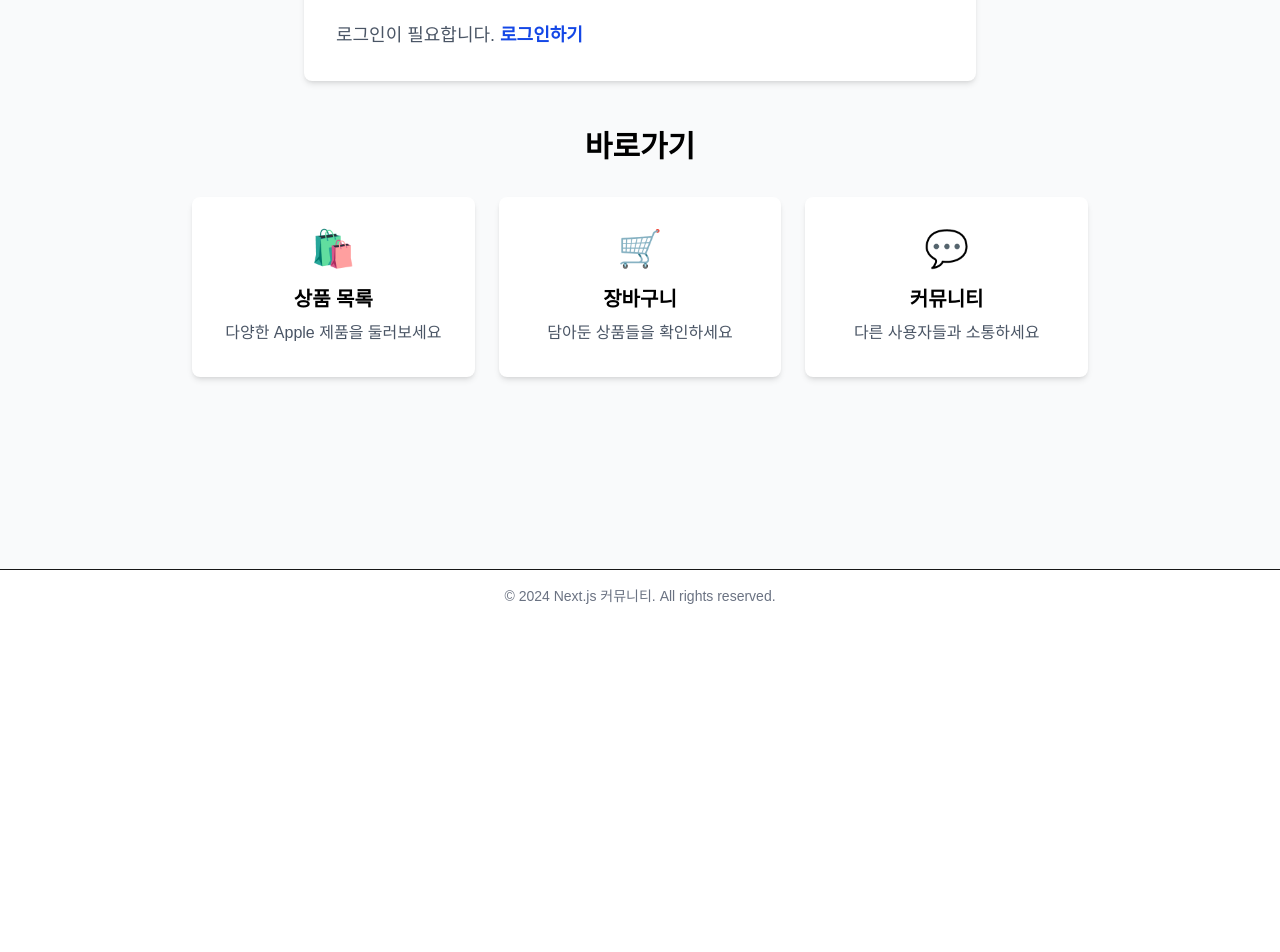
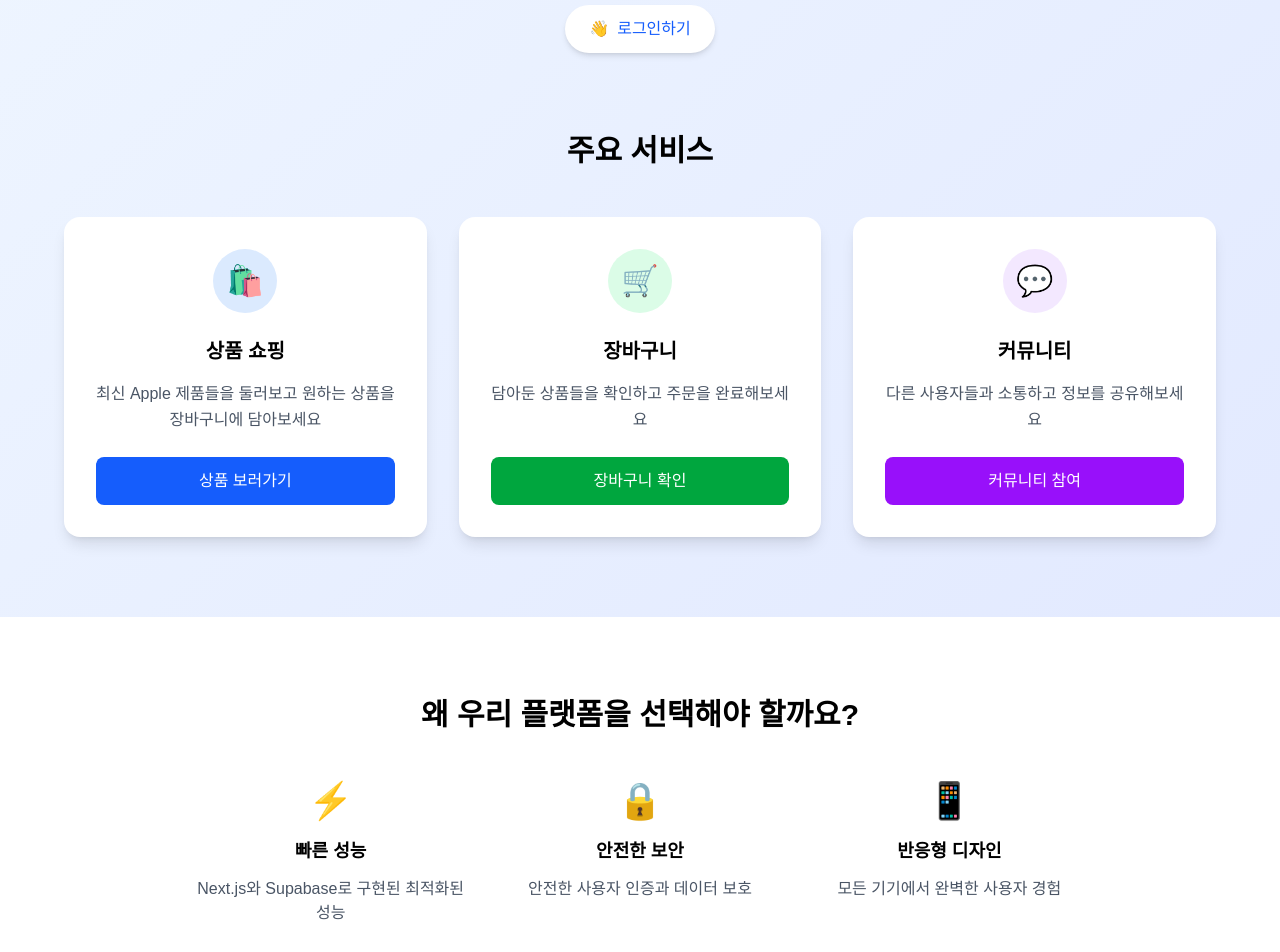
Before and after one commit to zeroskill2400/next-community-exam, a Next.js app: page / in a window 1280 px wide. Shown: the part 300-1252 px from the top of the page. Before the commit the page ends 922 px from the top, so only its background shows below. Built offline with nearby package versions, Linux system fonts and the light colour scheme; no server answers.

Commit message:
메인페이지 수정

```diff
--- a/src/app/page.tsx
+++ b/src/app/page.tsx
@@ -16,50 +16,38 @@ export default function Home() {
   }, []);
 
   return (
-    <div className="w-full min-h-screen bg-gray-50 py-8">
-      <div className="w-full px-4 sm:px-6 lg:px-8">
-        {/* 헤더 섹션 */}
-        <div className="text-center mb-12">
-          <h1 className="text-4xl font-bold text-black mb-4">
+    <div className="w-full min-h-screen bg-gradient-to-br from-blue-50 to-indigo-100">
+      {/* 히어로 섹션 */}
+      <div className="w-full px-4 sm:px-6 lg:px-8 pt-16 pb-20">
+        <div className="text-center max-w-4xl mx-auto">
+          <h1 className="text-5xl md:text-6xl font-bold text-black mb-6">
             Next.js 커뮤니티
           </h1>
-          <p className="text-gray-600 text-lg">
-            Next.js와 Supabase로 만든 커뮤니티 플랫폼
+          <p className="text-xl text-gray-800 mb-8 max-w-2xl mx-auto">
+            최신 기술로 구현된 쇼핑몰과 커뮤니티 플랫폼에서 다양한 제품을
+            만나보고 소통해보세요
           </p>
-        </div>
 
-        {/* 사용자 정보 섹션 */}
-        <div className="max-w-2xl mx-auto mb-12">
-          <div className="bg-white p-8 rounded-lg shadow-md">
-            <h2 className="text-2xl font-bold text-black mb-6">사용자 정보</h2>
-
+          {/* 사용자 상태 표시 */}
+          <div className="inline-flex items-center bg-white px-6 py-3 rounded-full shadow-md">
             {isLoading ? (
-              <div className="text-blue-600 text-lg font-medium">
-                ⏳ 로딩 중...
+              <div className="flex items-center text-blue-600">
+                <div className="animate-spin rounded-full h-4 w-4 border-b-2 border-blue-600 mr-2"></div>
+                로딩 중...
               </div>
             ) : user ? (
-              <div className="space-y-4">
-                <div className="text-green-700 text-lg font-bold">
-                  ✅ 로그인된 사용자:
-                </div>
-                <div className="bg-gray-50 p-4 rounded-md">
-                  <p className="text-black">
-                    <strong>Email:</strong> {user.email}
-                  </p>
-                  <p className="text-black">
-                    <strong>ID:</strong> {user.id}
-                  </p>
-                </div>
-                <div className="text-sm text-blue-600">
-                  💾 localStorage에서 즉시 로드됨 (persist)
-                </div>
+              <div className="flex items-center text-green-700">
+                <span className="font-medium text-black">{user.email}</span>
+                <span className="ml-2 text-sm text-gray-600">
+                  님 환영합니다
+                </span>
               </div>
             ) : (
-              <div className="text-gray-600 text-lg">
-                로그인이 필요합니다.{" "}
+              <div className="text-gray-700">
+                <span className="mr-2">👋</span>
                 <a
                   href="/login"
-                  className="text-blue-700 hover:text-blue-900 font-semibold"
+                  className="text-blue-600 hover:text-blue-800 font-medium"
                 >
                   로그인하기
                 </a>
@@ -67,45 +55,115 @@ export default function Home() {
             )}
           </div>
         </div>
+      </div>
 
-        {/* 바로가기 섹션 */}
-        <div className="max-w-4xl mx-auto">
-          <h2 className="text-3xl font-bold text-black mb-8 text-center">
-            바로가기
+      {/* 주요 기능 섹션 */}
+      <div className="w-full px-4 sm:px-6 lg:px-8 pb-20">
+        <div className="max-w-6xl mx-auto">
+          <h2 className="text-3xl font-bold text-black text-center mb-12">
+            주요 서비스
           </h2>
-          <div className="grid grid-cols-1 md:grid-cols-3 gap-6">
-            <a
-              href="/products"
-              className="bg-white p-8 rounded-lg shadow-md hover:shadow-lg transition-shadow text-center group"
-            >
-              <div className="text-4xl mb-4">🛍️</div>
-              <h3 className="text-xl font-semibold text-black mb-2 group-hover:text-blue-600 transition-colors">
-                상품 목록
+
+          <div className="grid grid-cols-1 md:grid-cols-2 lg:grid-cols-3 gap-8">
+            {/* 상품 쇼핑 */}
+            <div className="bg-white rounded-2xl p-8 shadow-lg hover:shadow-xl transition-all duration-300 hover:-translate-y-1">
+              <div className="w-16 h-16 bg-blue-100 rounded-full flex items-center justify-center mb-6 mx-auto">
+                <span className="text-3xl">🛍️</span>
+              </div>
+              <h3 className="text-xl font-bold text-black text-center mb-4">
+                상품 쇼핑
               </h3>
-              <p className="text-gray-600">다양한 Apple 제품을 둘러보세요</p>
-            </a>
+              <p className="text-gray-600 text-center mb-6 leading-relaxed">
+                최신 Apple 제품들을 둘러보고 원하는 상품을 장바구니에 담아보세요
+              </p>
+              <a
+                href="/products"
+                className="block w-full bg-blue-600 text-white text-center py-3 rounded-lg font-medium hover:bg-blue-700 transition-colors"
+              >
+                상품 보러가기
+              </a>
+            </div>
 
-            <a
-              href="/cart"
-              className="bg-white p-8 rounded-lg shadow-md hover:shadow-lg transition-shadow text-center group"
-            >
-              <div className="text-4xl mb-4">🛒</div>
-              <h3 className="text-xl font-semibold text-black mb-2 group-hover:text-blue-600 transition-colors">
+            {/* 장바구니 */}
+            <div className="bg-white rounded-2xl p-8 shadow-lg hover:shadow-xl transition-all duration-300 hover:-translate-y-1">
+              <div className="w-16 h-16 bg-green-100 rounded-full flex items-center justify-center mb-6 mx-auto">
+                <span className="text-3xl">🛒</span>
+              </div>
+              <h3 className="text-xl font-bold text-black text-center mb-4">
                 장바구니
               </h3>
-              <p className="text-gray-600">담아둔 상품들을 확인하세요</p>
-            </a>
+              <p className="text-gray-600 text-center mb-6 leading-relaxed">
+                담아둔 상품들을 확인하고 주문을 완료해보세요
+              </p>
+              <a
+                href="/cart"
+                className="block w-full bg-green-600 text-white text-center py-3 rounded-lg font-medium hover:bg-green-700 transition-colors"
+              >
+                장바구니 확인
+              </a>
+            </div>
 
-            <a
-              href="/community"
-              className="bg-white p-8 rounded-lg shadow-md hover:shadow-lg transition-shadow text-center group"
-            >
-              <div className="text-4xl mb-4">💬</div>
-              <h3 className="text-xl font-semibold text-black mb-2 group-hover:text-blue-600 transition-colors">
+            {/* 커뮤니티 */}
+            <div className="bg-white rounded-2xl p-8 shadow-lg hover:shadow-xl transition-all duration-300 hover:-translate-y-1 md:col-span-2 lg:col-span-1">
+              <div className="w-16 h-16 bg-purple-100 rounded-full flex items-center justify-center mb-6 mx-auto">
+                <span className="text-3xl">💬</span>
+              </div>
+              <h3 className="text-xl font-bold text-black text-center mb-4">
                 커뮤니티
               </h3>
-              <p className="text-gray-600">다른 사용자들과 소통하세요</p>
-            </a>
+              <p className="text-gray-600 text-center mb-6 leading-relaxed">
+                다른 사용자들과 소통하고 정보를 공유해보세요
+              </p>
+              <a
+                href="/community"
+                className="block w-full bg-purple-600 text-white text-center py-3 rounded-lg font-medium hover:bg-purple-700 transition-colors"
+              >
+                커뮤니티 참여
+              </a>
+            </div>
+          </div>
+        </div>
+      </div>
+
+      {/* 특징 소개 섹션 */}
+      <div className="w-full bg-white py-20">
+        <div className="w-full px-4 sm:px-6 lg:px-8">
+          <div className="max-w-4xl mx-auto text-center">
+            <h2 className="text-3xl font-bold text-black mb-12">
+              왜 우리 플랫폼을 선택해야 할까요?
+            </h2>
+
+            <div className="grid grid-cols-1 md:grid-cols-3 gap-8">
+              <div className="text-center">
+                <div className="text-4xl mb-4">⚡</div>
+                <h3 className="text-lg font-semibold text-black mb-3">
+                  빠른 성능
+                </h3>
+                <p className="text-gray-600">
+                  Next.js와 Supabase로 구현된 최적화된 성능
+                </p>
+              </div>
+
+              <div className="text-center">
+                <div className="text-4xl mb-4">🔒</div>
+                <h3 className="text-lg font-semibold text-black mb-3">
+                  안전한 보안
+                </h3>
+                <p className="text-gray-600">
+                  안전한 사용자 인증과 데이터 보호
+                </p>
+              </div>
+
+              <div className="text-center">
+                <div className="text-4xl mb-4">📱</div>
+                <h3 className="text-lg font-semibold text-black mb-3">
+                  반응형 디자인
+                </h3>
+                <p className="text-gray-600">
+                  모든 기기에서 완벽한 사용자 경험
+                </p>
+              </div>
+            </div>
           </div>
         </div>
       </div>
```
